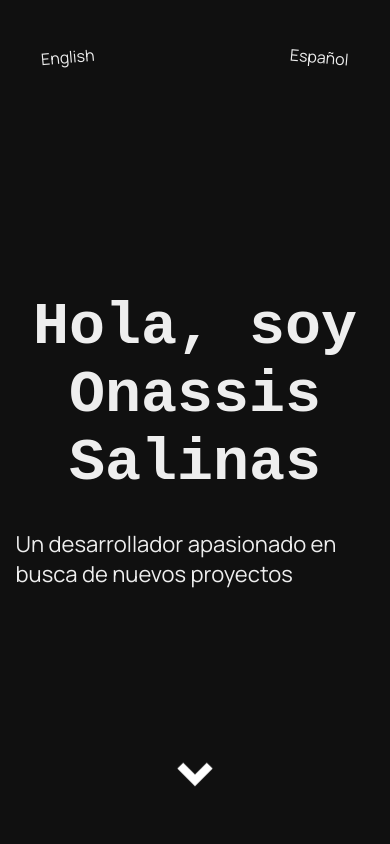
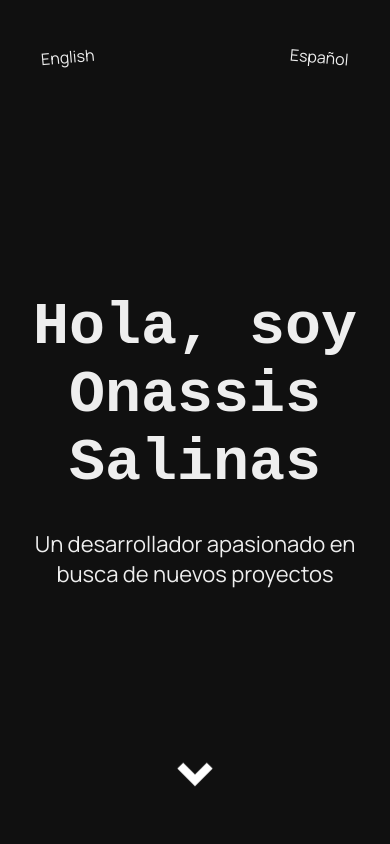
Before and after one commit to Onassis-Salinas/Portafolio, a Svelte app: page / in a window 390 px wide. Shown: the top 844 px of the page. Built offline with nearby package versions, Linux system fonts and the light colour scheme; a web font is replaced by a local one.

Commit message:
Centered home text on cerllphones

```diff
--- a/src/Sections/Home.svelte
+++ b/src/Sections/Home.svelte
@@ -67,6 +67,12 @@
         animation: up-down 1s ease-in-out infinite;
     }
 
+    @media (max-width: 600px) {
+        p {
+            text-align: center;
+        }
+    }
+
     @keyframes up-down {
         0% {
             transform: translate(-50%, 0);
```
